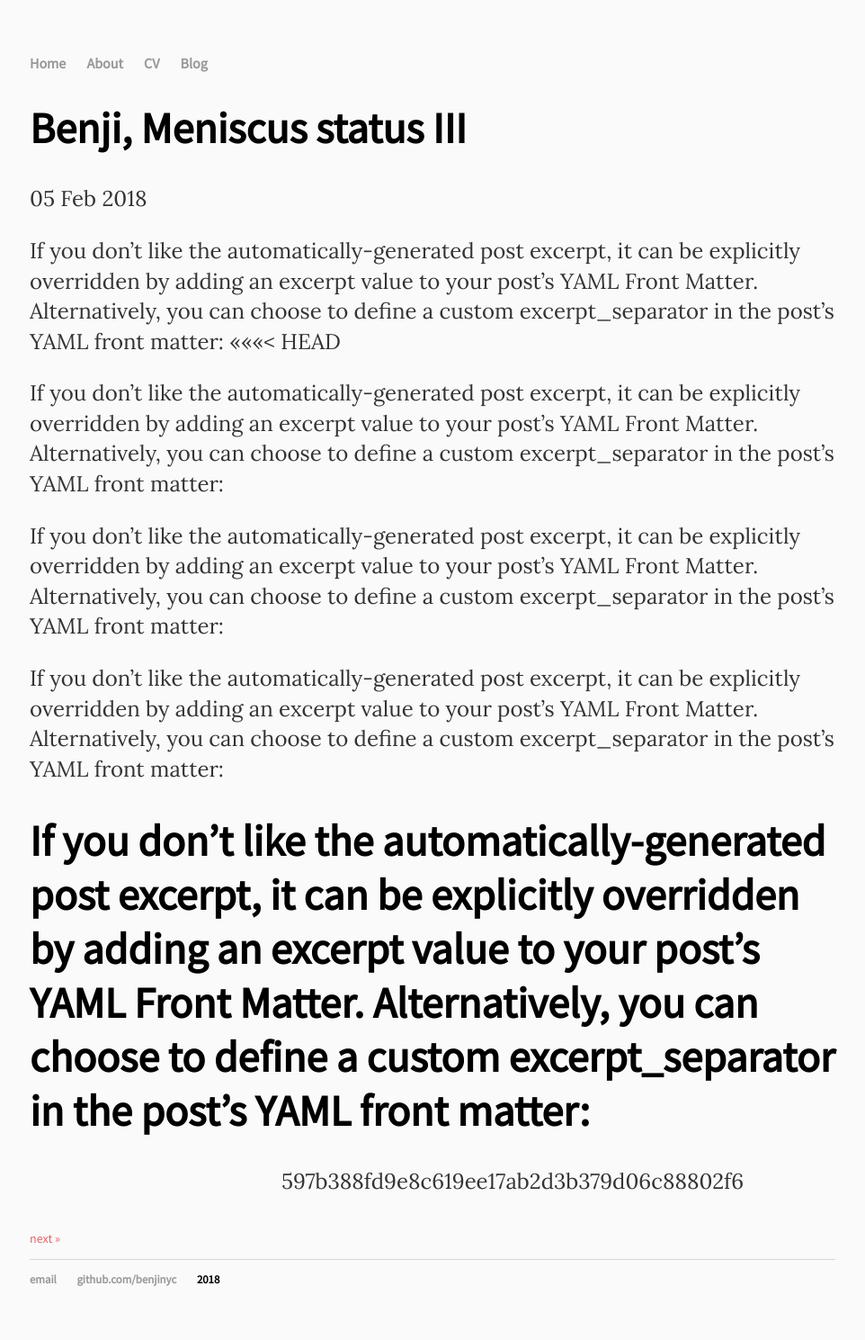
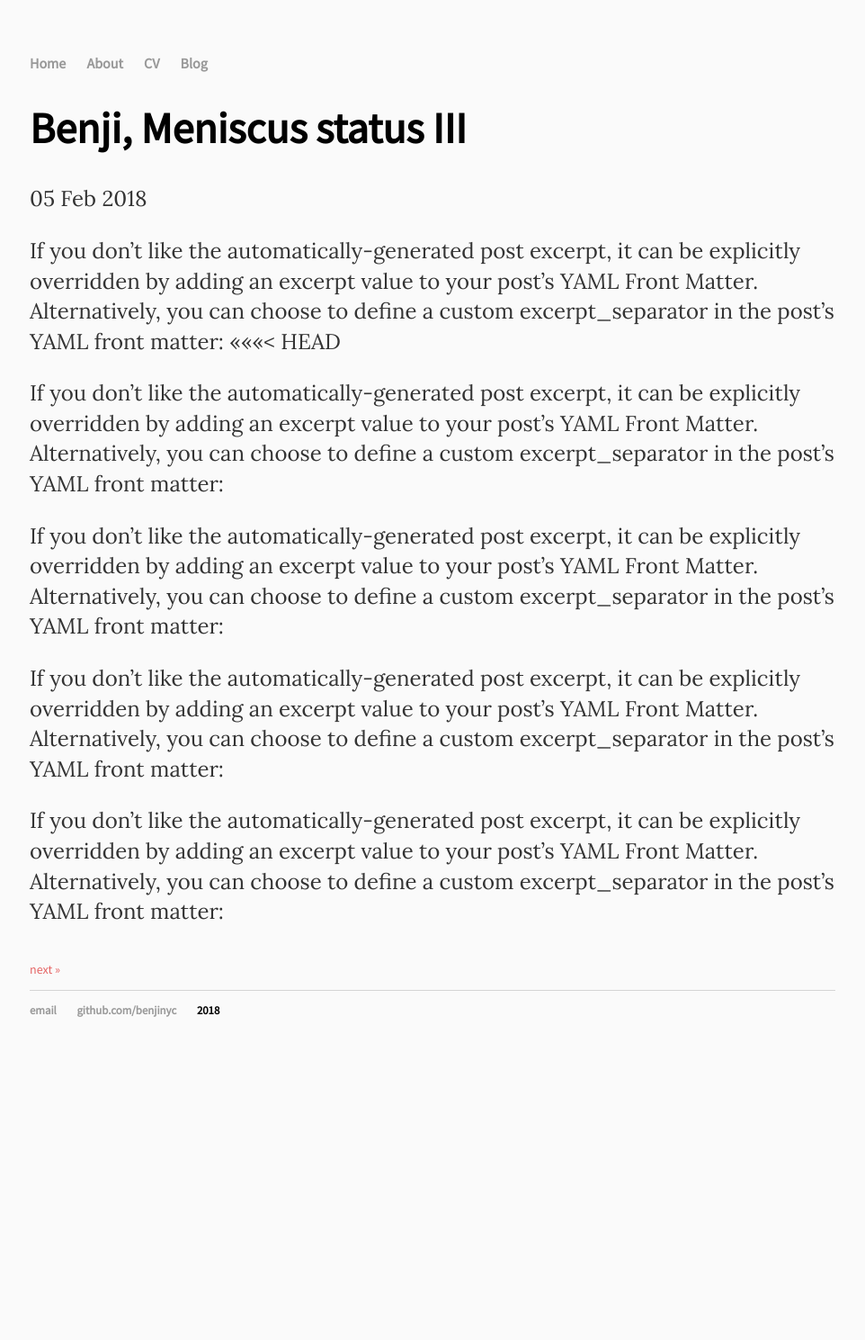
Before and after one commit to benjinyc/benjinyc.github.io, a Jekyll site: the page built from _posts/2018-02-05-benji-meniscus-status_III.md, in a window 1280 px wide. Shown: the whole page at 90% size, without its empty margins (159-1121 px from the left). Built offline with Jekyll 4.4.1, drawn with Linux system fonts in a browser that asks for light colours; comment, search, counter and statistics services are not loaded; after the commit the page ends 1190 px from its top, so only the background shows below that.

Commit message:
test update
Signed-off-by: Benjamin Kim <benjikimg@gmail.com>

```diff
--- a/_posts/2018-02-05-benji-meniscus-status_III.md
+++ b/_posts/2018-02-05-benji-meniscus-status_III.md
@@ -13,5 +13,3 @@ If you don’t like the automatically-generated post excerpt, it can be explicit
 If you don’t like the automatically-generated post excerpt, it can be explicitly overridden by adding an excerpt value to your post’s YAML Front Matter. Alternatively, you can choose to define a custom excerpt_separator in the post’s YAML front matter:
 
 If you don’t like the automatically-generated post excerpt, it can be explicitly overridden by adding an excerpt value to your post’s YAML Front Matter. Alternatively, you can choose to define a custom excerpt_separator in the post’s YAML front matter:
-=======
->>>>>>> 597b388fd9e8c619ee17ab2d3b379d06c88802f6
```
